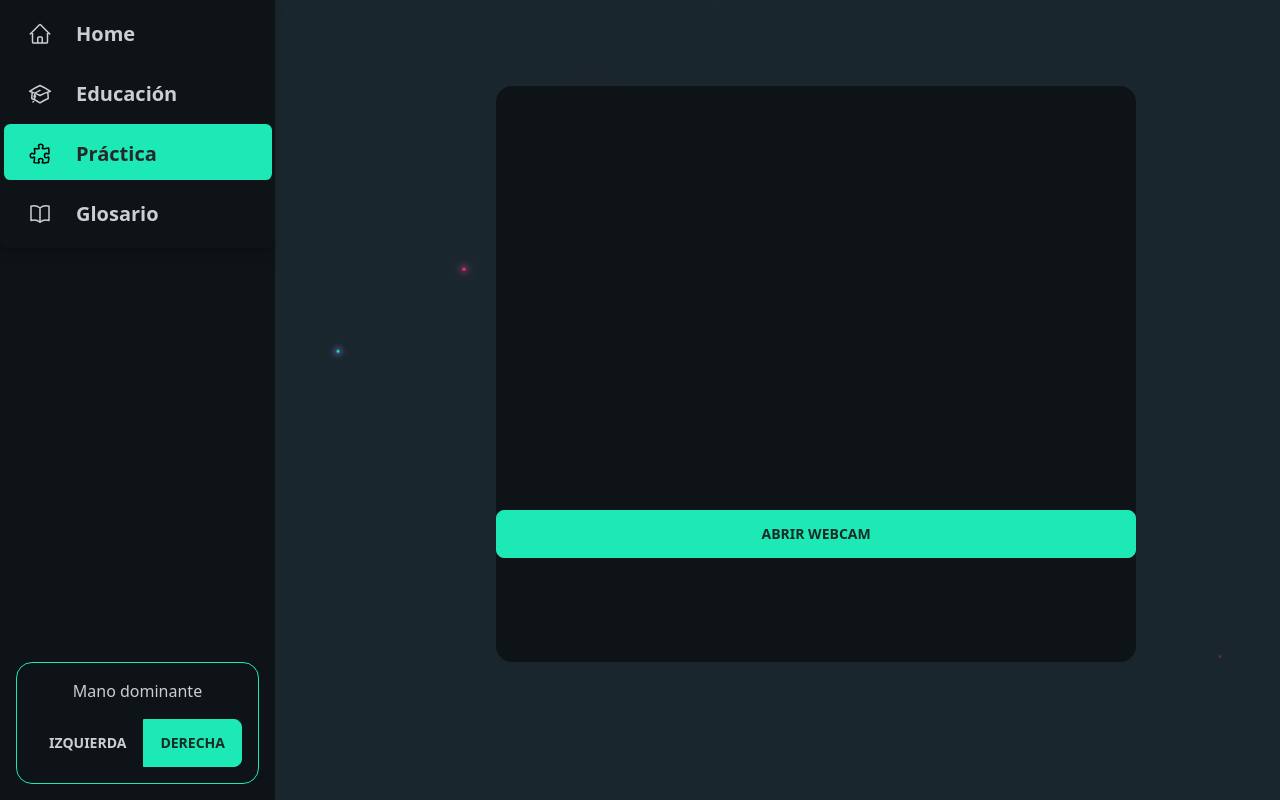
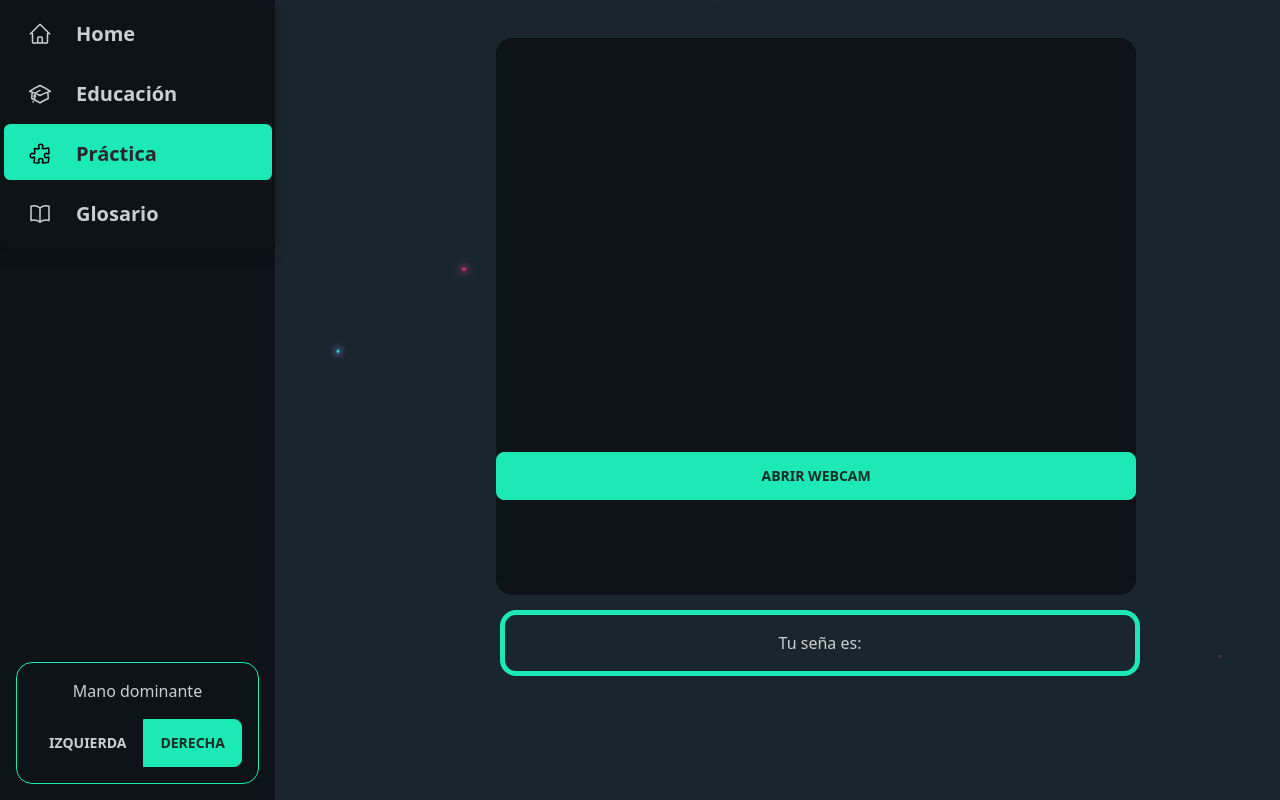
Before and after one commit to Sapitorico/electron_app_react, a React (Vite) app in the folder desktop_app/: page / in a window 1280 px wide. Both pictures are taken after a click on the item "Práctica". Built offline with nearby package versions, Linux system fonts and the light colour scheme; no server answers.

Commit message:
Practice.tsx changes

```diff
--- a/desktop_app/src/components/Dashboard/Tabs/Practice/Practice.tsx
+++ b/desktop_app/src/components/Dashboard/Tabs/Practice/Practice.tsx
@@ -60,12 +60,12 @@ export default function Practice() {
   };
 
   return (
-    <div
+    <><div
       className="grid flex-grow justify-center overflow-hidden artboard phone-1"
       style={{
         position: "relative",
         left: "22%",
-        top: "10%",
+        top: "4%",
         width: "80vh",
         height: "80vh",
       }}
@@ -74,7 +74,7 @@ export default function Practice() {
         className="grid flex-grow bg-base-200 justify-center rounded-box overflow-hidden artboard phone-1"
         style={{
           width: "100%",
-          height: "90%",
+          height: "87%",
         }}
       >
         <video
@@ -93,10 +93,13 @@ export default function Practice() {
           className="hidden"
         ></canvas>
         {isCameraOpen ? (
+          <>
             <button className="btn btn-primary" onClick={closeWebcam}>
               Cerrar Webcam
             </button>
+          </>
         ) : (
+          <>
             <button
               id="openCameraButton"
               className="btn btn-primary"
@@ -104,6 +107,7 @@ export default function Practice() {
             >
               Abrir Webcam
             </button>
+          </>
         )}
         {!isCameraOpen && isTryingToOpenCamera && !isCameraAvailable && (
           <dialog className="modal backgroundModal" open>
@@ -125,5 +129,18 @@ export default function Practice() {
         )}
       </div>
     </div>
+    <div
+      style={{
+        width: "84vh",
+        height: "100px",
+        borderRadius: "15px",
+        backgroundColor: "transparent",
+        marginTop: "20px",
+        top: "-7%",
+        left: "20.8%",
+        position: "relative",
+      }}
+    >
+        <span className="flex flex-col p-4 border-primary border-[5px] m-4 items-center gap-4 rounded-box">Tu seña es:</span></div></>
   );
 }
```
Lines whose indentation alone changed are shown as unchanged.
